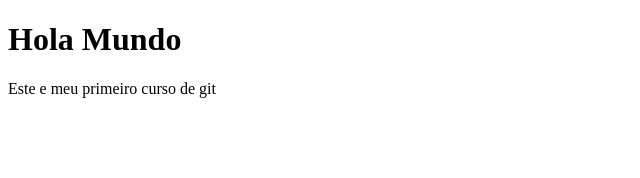
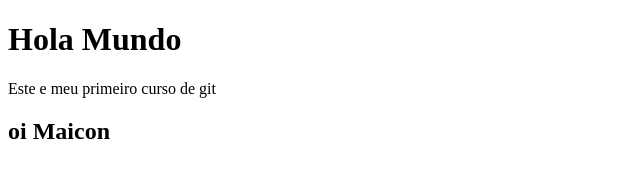
Before and after one commit to Maicon308/teste, a plain HTML site: page index.html in a window 1280 px wide. Shown: the whole page, without its empty margins (0-640 px from the left). Drawn offline with Linux system fonts and the light colour scheme.

Commit message:
adicionado o nome Maicon

```diff
--- a/index.html
+++ b/index.html
@@ -8,5 +8,6 @@
 <body>
     <h1>Hola Mundo</h1>
     <p>Este e meu primeiro curso de git</p>
+    <h2>oi Maicon</h2>
 </body>
 </html>
```
